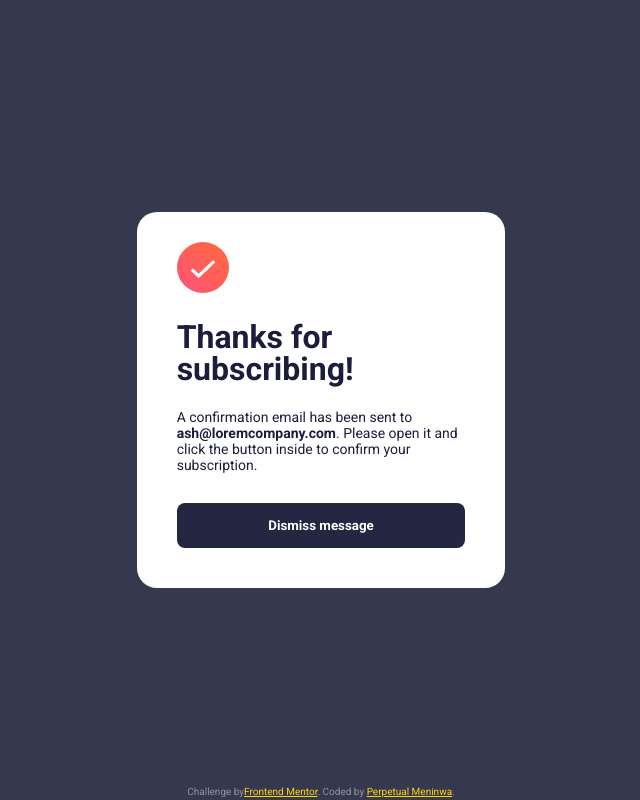
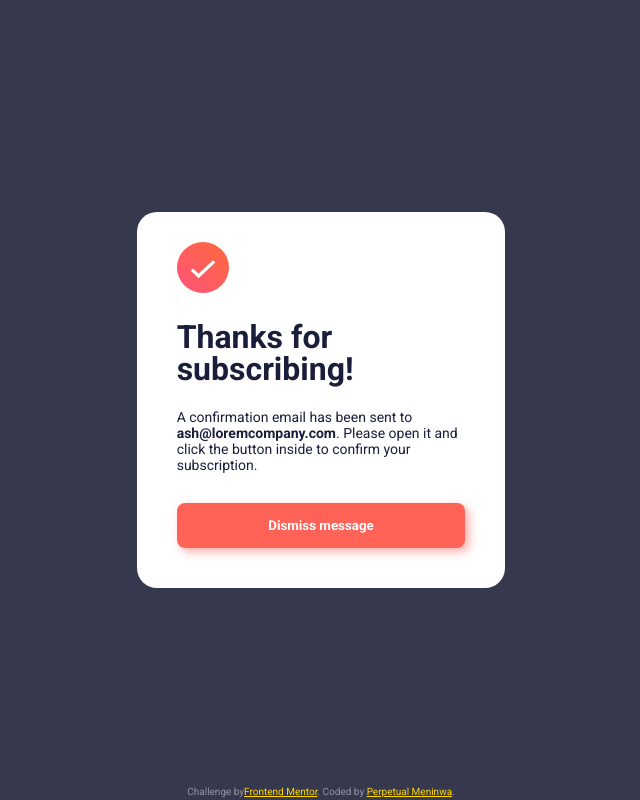
Before and after one commit to FrontendMentor-Perpydel/Newsletter, a React (Vite) app: page /success in a window 1280 px wide. In both pictures the pointer is over the button "Dismiss message". Shown: the whole page, without its empty margins (319-959 px from the left). Built offline with nearby package versions, Linux system fonts and the light colour scheme.

Commit message:
chore: add success page

```diff
--- a/src/styles/SuccessPage.module.css
+++ b/src/styles/SuccessPage.module.css
@@ -44,6 +44,11 @@
     border-radius: 20px;
   }
 
+  .dismissBtn:hover {
+    background-color: var(--secondary-color);
+    box-shadow: var(--active-glow);
+  }
+
   .dismissBtn {
     margin: 30px 0 10px;
   }
```
